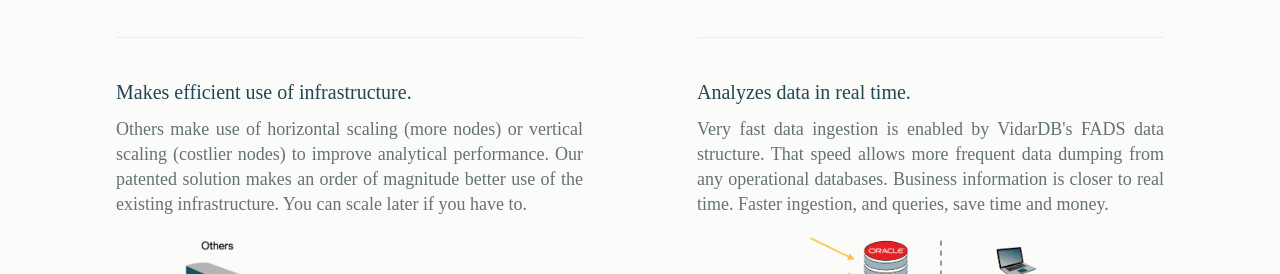
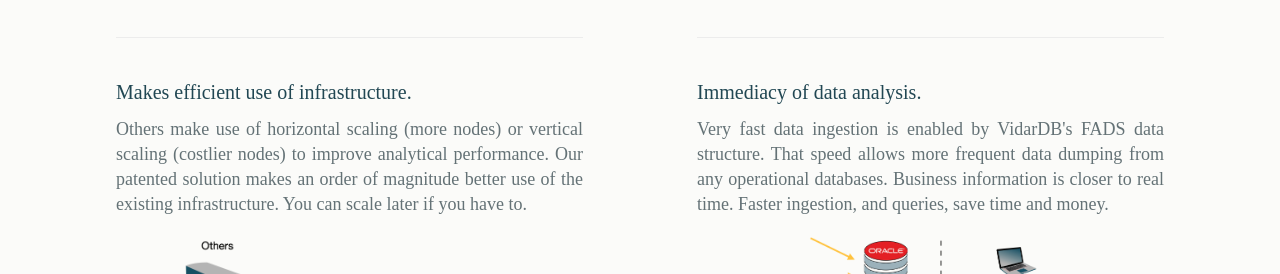
Before and after one commit to vidardb/vidardb.github.io, a Jekyll site: the page built from index.html, in a window 1280 px wide and 900 px high, scrolled down 1197 px. Shown: the part 179-453 px from the top of the window. Built offline with Jekyll 4.4.1, drawn with Linux system fonts in a browser that asks for light colours; some web fonts are replaced; the list of posts is cut into pages by our own code.

Commit message:
Update index.html

```diff
--- a/index.html
+++ b/index.html
@@ -124,7 +124,7 @@ body_class: landing
                     <img src="/assets/images/landing/feature/5-efficiency_infrastructure.png">
                 </article>
                 <article>
-                    <h2><a href="//{{ site.address }}/docs/specification/#immediacy-of-data-analysis">Analyzes data in real time.</a></h2>
+                    <h2><a href="//{{ site.address }}/docs/specification/#immediacy-of-data-analysis">Immediacy of data analysis.</a></h2>
                     <p>
                         Very fast data ingestion is enabled by VidarDB's FADS data structure. That speed allows more frequent data dumping from any operational databases.
                         Business information is closer to real time. Faster ingestion, and queries, save time and money.
```
